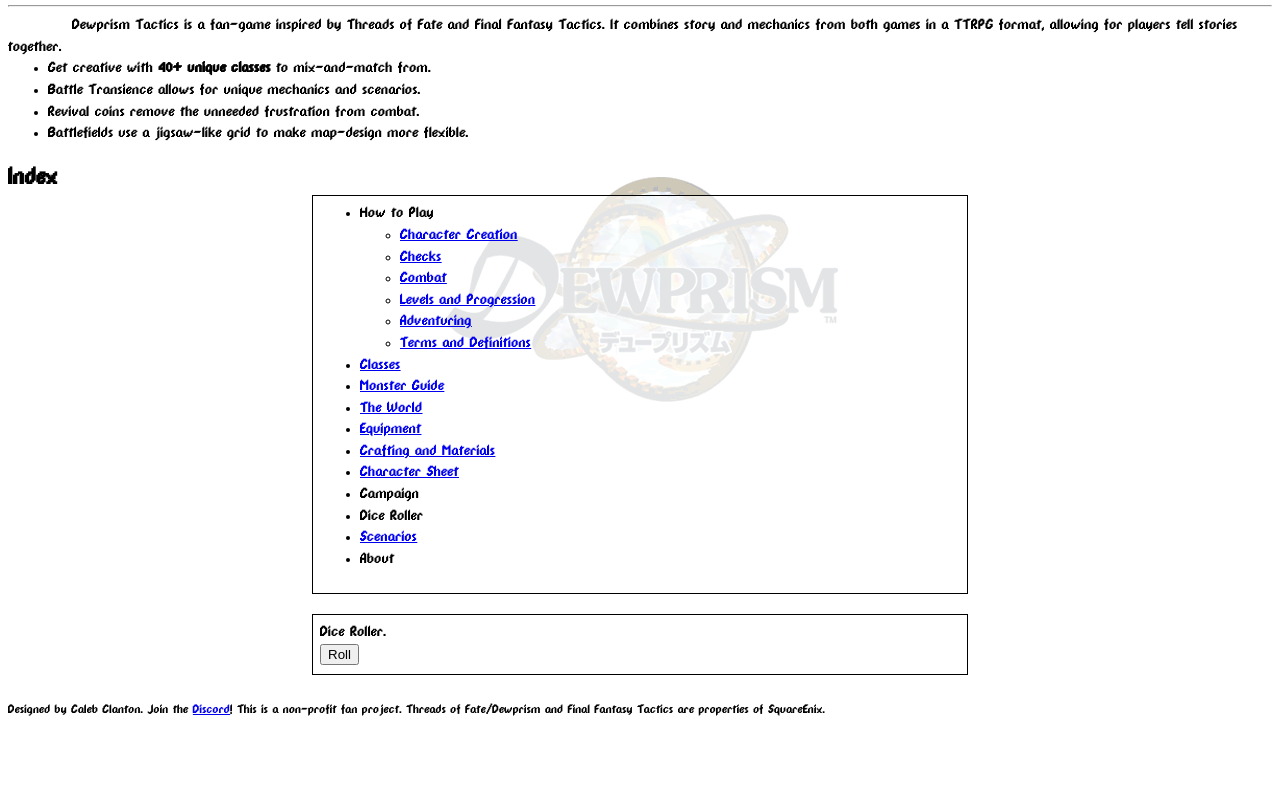
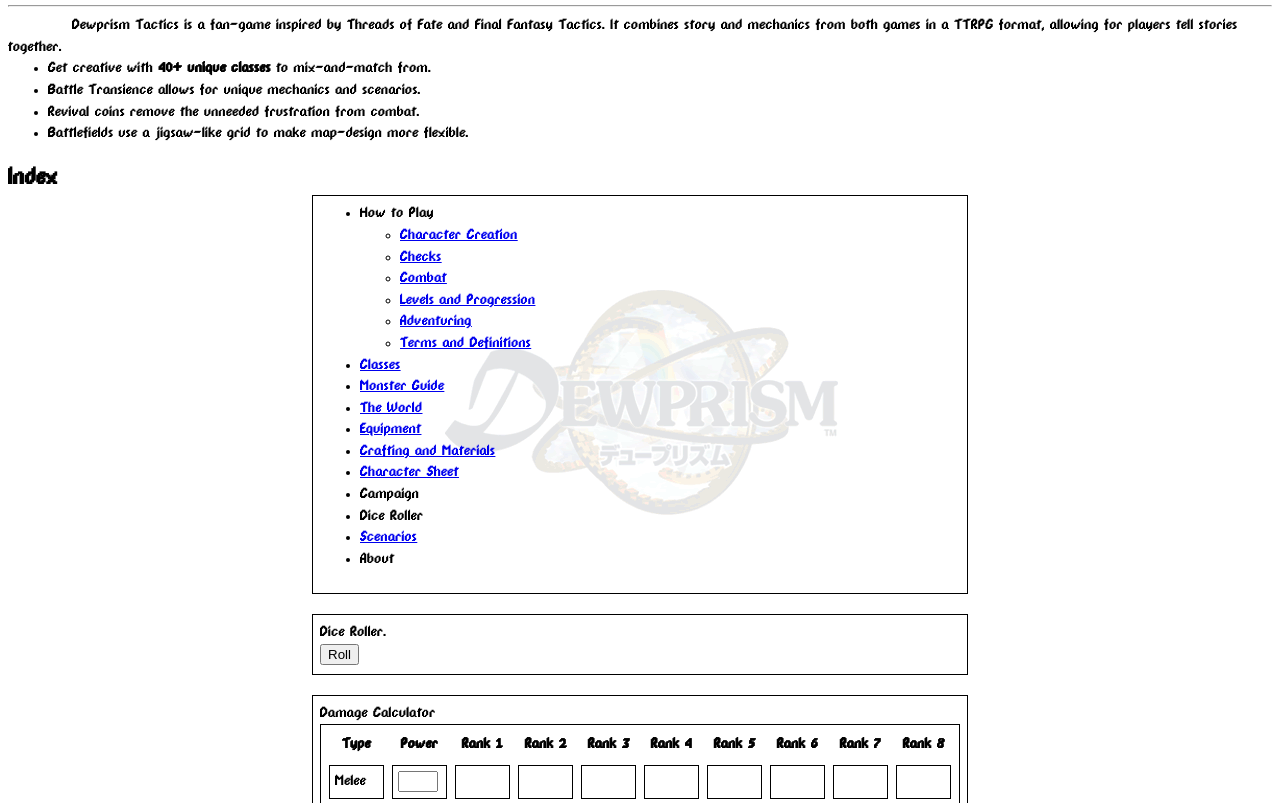
Before and after one commit to AllHailTheTurnip/DewprismTactics, a plain HTML site: page index.html in a window 1280 px wide. Shown: the part 149-952 px from the top of the page. Before the commit the page ends 877 px from the top, so only its background shows below. Drawn offline with Linux system fonts and the light colour scheme.

Commit message:
Added Damage Calculator

```diff
--- /dev/null
+++ b/Resources/DamageCalculator.js
@@ -0,0 +1,34 @@
+const ranks = 8;
+
+function UpdateField(type) {
+    for (let i = 1; i <= ranks; i++) {
+        let power = parseInt(document.getElementById(type + "Input").value);
+        if (isNaN(power))
+            power = 0;
+
+        let rank = (power * i);
+        let field = document.getElementById(type + i.toString());
+        field.innerText = rank;
+    }
+}
+
+function CreateCalculationField(type) {
+    let table = document.getElementById("DmgTable");
+    let output = ``;
+
+    output += `
+<tr>
+    <td>` + type + `</td>
+    <td>
+        <input type="text" style="width: 75%" id="` + type + "Input" + `" onchange='UpdateField("` + type.toString() + `")'>
+    </td>
+`;
+
+    for (let i = 1; i <= ranks; i++) {
+        output += `<td id="` + type + i.toString() + `"></td>`
+    }
+
+    output += `</tr>`;
+
+    table.innerHTML += output;
+}
--- a/index.html
+++ b/index.html
@@ -4,8 +4,18 @@
         <meta charset="UTF-8">
         <title>Dewprism Tactics - Index</title>
         <link rel="stylesheet" href="Resources/GeneralStyle.css">
-    <script type="text/javascript" src="Resources/KarmicDiceRoller.js"></script>
+        <script type="text/javascript"
+                src="Resources/KarmicDiceRoller.js"></script>
 
+        <style>
+            .Input {
+                width: 90%;
+            }
+
+            th {
+                width: 10%;
+            }
+        </style>
     </head>
     <body>
 
@@ -16,11 +26,14 @@
             A high-fantasy tabletop roleplaying game.
         </h2>
         <hr>
-<p style="font-size: 2vh">Dewprism Tactics is a fan-game inspired by Threads of Fate and Final Fantasy Tactics. It combines
-story and mechanics from both games in a TTRPG format, allowing for players tell stories together.</p>
+        <p style="font-size: 2vh">Dewprism Tactics is a fan-game inspired by
+            Threads of Fate and Final Fantasy Tactics. It combines
+            story and mechanics from both games in a TTRPG format, allowing for
+            players tell stories together.</p>
         <ul>
             <li>
-        Get creative with <b>40+ unique classes</b> to mix-and-match from.
+                Get creative with <b>40+ unique classes</b> to mix-and-match
+                from.
             </li>
             <li>
                 Battle Transience allows for unique mechanics and scenarios.
@@ -29,7 +42,8 @@
                 Revival coins remove the unneeded frustration from combat.
             </li>
             <li>
-        Battlefields use a jigsaw-like grid to make map-design more flexible.
+                Battlefields use a jigsaw-like grid to make map-design more
+                flexible.
             </li>
         </ul>
         <h2>
@@ -41,7 +55,8 @@
                     How to Play
                     <ul>
                         <li>
-                    <a href="Pages/CharacterCreation.html">Character Creation</a>
+                            <a href="Pages/CharacterCreation.html">Character
+                                Creation</a>
                         </li>
                         <li>
                             <a href="Pages/Checks.html">Checks</a>
@@ -50,13 +65,15 @@
                             <a href="Pages/CombatRules.html">Combat</a>
                         </li>
                         <li>
-                    <a href="Pages/LevelsAndProgression.html">Levels and Progression</a>
+                            <a href="Pages/LevelsAndProgression.html">Levels and
+                                Progression</a>
                         </li>
                         <li>
                             <a href="Pages/Adventuring.html">Adventuring</a>
                         </li>
                         <li>
-                    <a href="Pages/TermsAndDefinitions.html"> Terms and Definitions </a>
+                            <a href="Pages/TermsAndDefinitions.html"> Terms and
+                                Definitions </a>
                         </li>
                     </ul>
                 </li>
@@ -90,16 +107,60 @@
         <div id="KarmicDiceRoller">
 
         </div>
+        <div id="DamageCalculator">
+            Damage Calculator<br>
+            <table style="width: inherit;" id="DmgTable">
+                <tr id="RankRow">
+                    <th>
+                        Type
+                    </th>
+                    <th>
+                        Power
+                    </th>
+                    <th>
+                        Rank 1
+                    </th>
+                    <th>
+                        Rank 2
+                    </th>
+                    <th>
+                        Rank 3
+                    </th>
+                    <th>
+                        Rank 4
+                    </th>
+                    <th>
+                        Rank 5
+                    </th>
+                    <th>
+                        Rank 6
+                    </th>
+                    <th>
+                        Rank 7
+                    </th>
+                    <th>
+                        Rank 8
+                    </th>
+                </tr>
+            </table>
+        </div>
         <footer>
             <sub>Designed by Caleb Clanton. </sub>
-    <sub>Join the <a href="https://discord.gg/SrWpKFqAYQ">Discord</a>! </sub>
-    <sub>This is a non-profit fan project. Threads of Fate/Dewprism and Final Fantasy Tactics are properties of SquareEnix. </sub>
+            <sub>Join the <a href="https://discord.gg/SrWpKFqAYQ">Discord</a>!
+            </sub>
+            <sub>This is a non-profit fan project. Threads of Fate/Dewprism and
+                Final Fantasy Tactics are properties of SquareEnix. </sub>
         </footer>
     </body>
 
     <footer>
+        <script type="text/javascript"
+                src="Resources/DamageCalculator.js"></script>
         <script>
             InjectKarmicDiceRollerIntoElement();
+            CreateCalculationField("Melee");
+            CreateCalculationField("Magic");
+            CreateCalculationField("Skill");
         </script>
     </footer>
 </html>
```
Also changed, not shown: Pages/Classes/TrapMaster.txt. Lines whose indentation alone changed are shown as unchanged.
